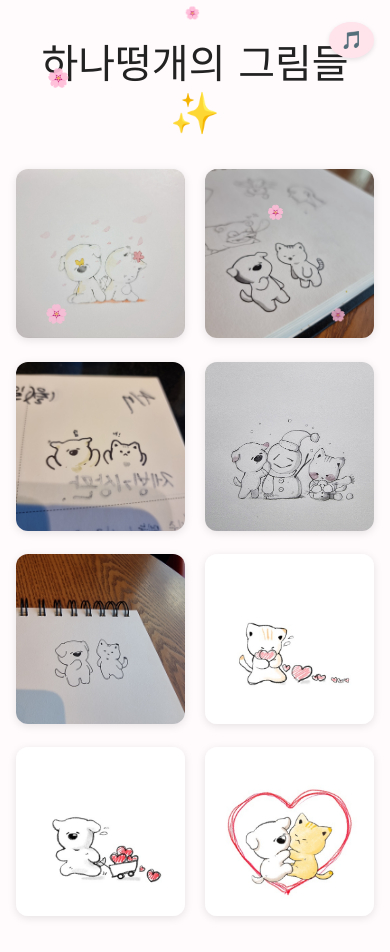
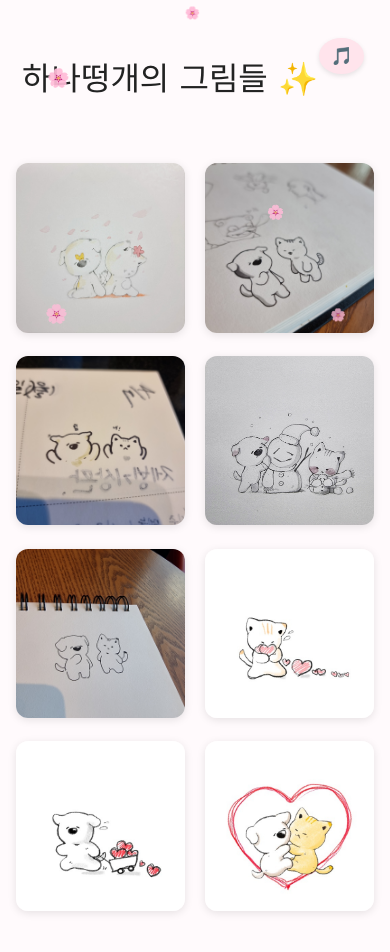
Before and after one commit to kangso922/loveforhana, a plain HTML site: page index.html in a window 390 px wide. Drawn offline with Linux system fonts and the light colour scheme; a web font is replaced by a local one.

Commit message:
버튼이 제목 가림

```diff
--- a/style.css
+++ b/style.css
@@ -150,8 +150,9 @@ button:hover {
 /* 오른쪽 상단에 음악 버튼 */
 .music-button-wrapper {
     position: absolute;
-    top: -10px;
+    top: 0;
     right: 0;
+    transform: translateY(-50%);
 }
 
 .music-button {
@@ -173,7 +174,16 @@ button:hover {
     background-color: #ffd6e8;
 }
 
-h1 {
-    font-size: 2.5rem;
-    margin: 0;
+/* 반응형 대응 - 모바일에서 버튼이 제목과 겹치지 않도록 */
+@media (max-width: 480px) {
+    .music-button-wrapper {
+        top: 6px;
+        right: 10px;
+        transform: none;
+    }
+
+    h1 {
+        font-size: 2rem;
+        padding-right: 50px; /* 음악 버튼 영역 확보 */
+    }
 }
```
